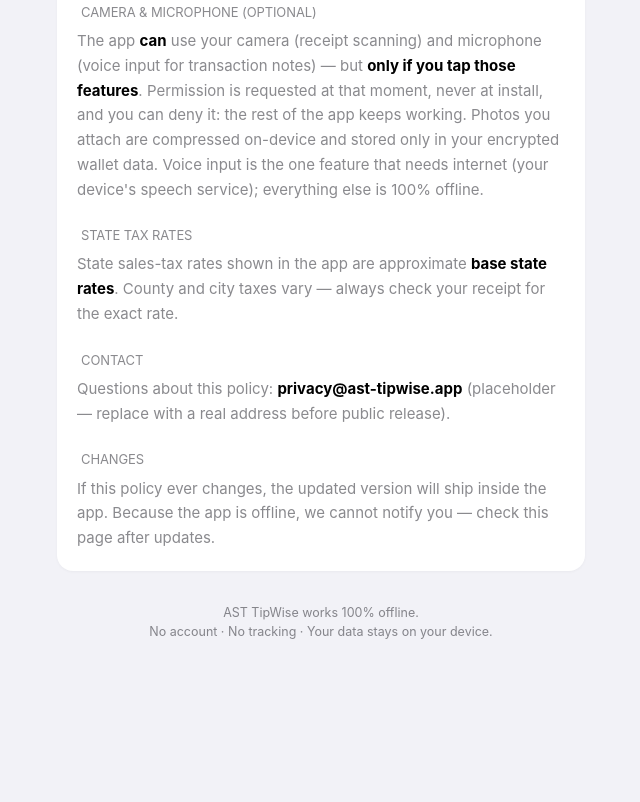
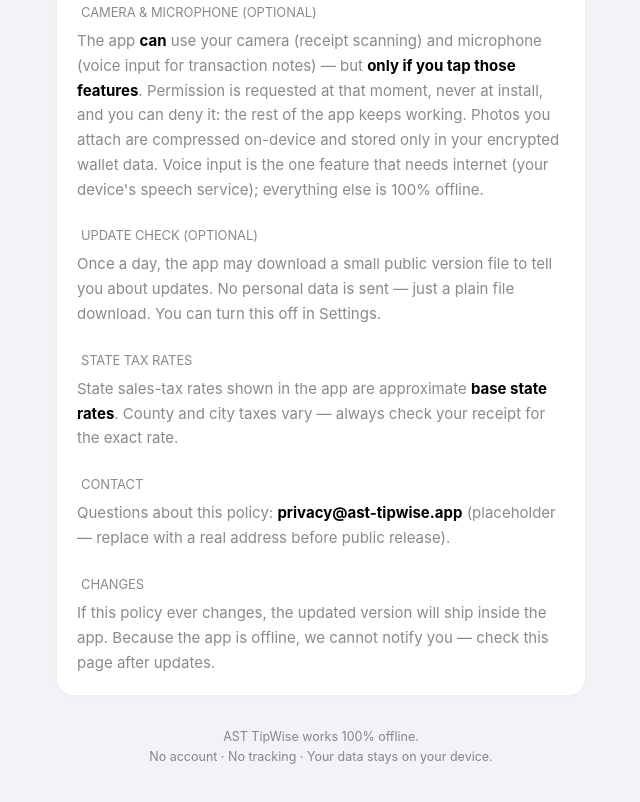
Before and after one commit to syedarmanishaq-lang/ast-tipwise-privacy, a plain HTML site: page index.html in a window 1280 px wide. Shown: the part 881-1683 px from the top of the page, without its empty margins (319-959 px from the left). Before the commit the page ends 1587 px from the top, so only its background shows below. Drawn offline with Linux system fonts and the light colour scheme.

Commit message:
Privacy policy: disclose update check

```diff
--- a/index.html
+++ b/index.html
@@ -68,6 +68,9 @@
     <h2>Camera &amp; microphone (optional)</h2>
     <p>The app <b>can</b> use your camera (receipt scanning) and microphone (voice input for transaction notes) — but <b>only if you tap those features</b>. Permission is requested at that moment, never at install, and you can deny it: the rest of the app keeps working. Photos you attach are compressed on-device and stored only in your encrypted wallet data. Voice input is the one feature that needs internet (your device's speech service); everything else is 100% offline.</p>
 
+    <h2>Update check (optional)</h2>
+    <p>Once a day, the app may download a small public version file to tell you about updates. No personal data is sent — just a plain file download. You can turn this off in Settings.</p>
+
     <h2>State tax rates</h2>
     <p>State sales-tax rates shown in the app are approximate <b>base state rates</b>. County and city taxes vary — always check your receipt for the exact rate.</p>
 
```
